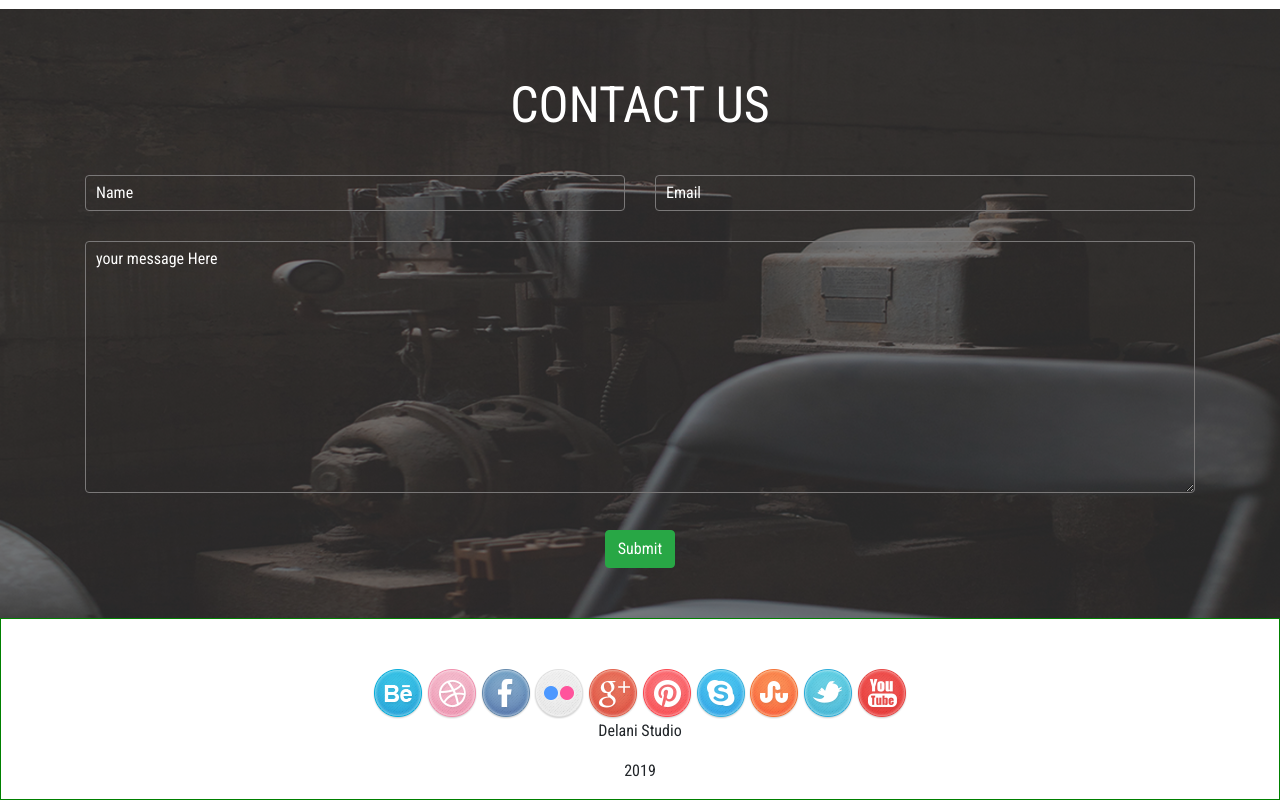
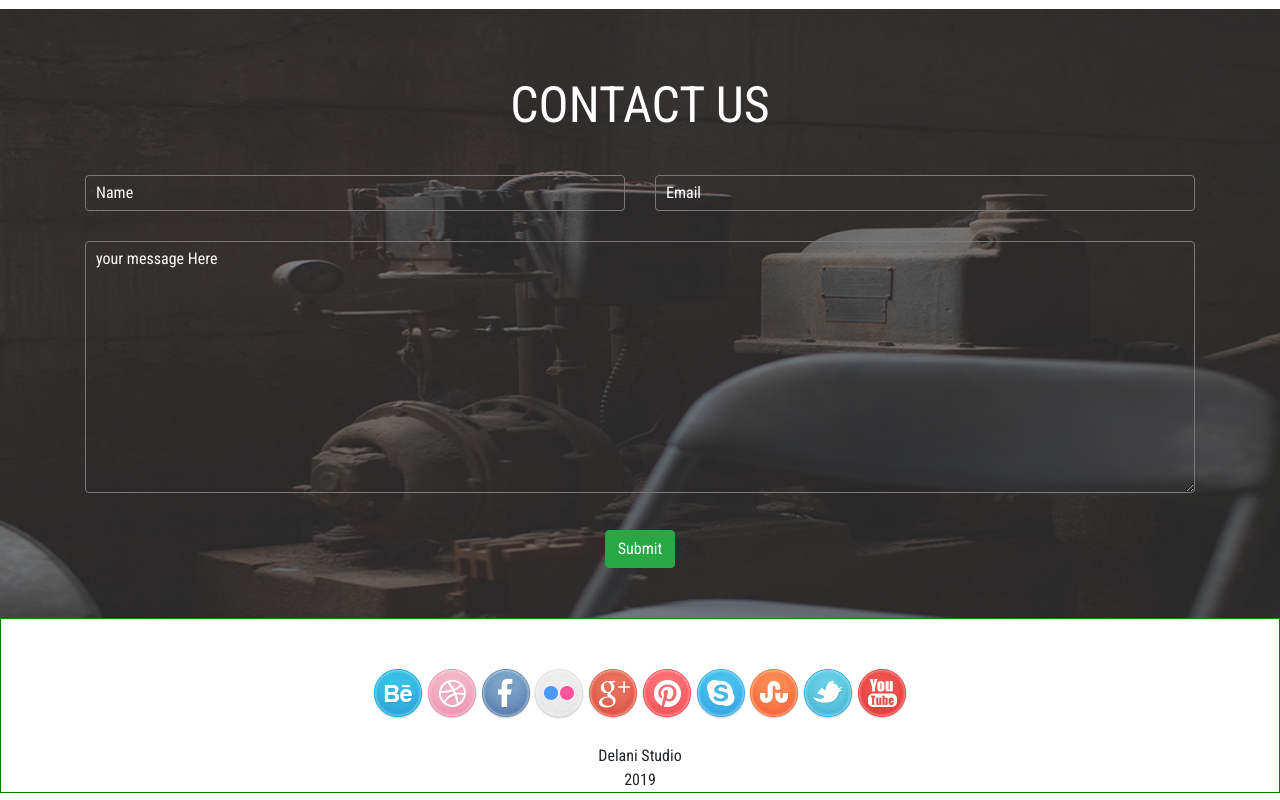
Before and after one commit to igihozo-stella/Delani-studio, a plain HTML site: page index.html in a window 1280 px wide. Shown: the part 2621-3421 px from the top of the page. Drawn offline with nearby package versions, Linux system fonts and the light colour scheme; a script that the page names is missing; files whose address does not match are found by name.

Commit message:
add styles to the copyright and its content.

```diff
--- a/css/styles.css
+++ b/css/styles.css
@@ -99,3 +99,10 @@ form input::placeholder, form textarea{
     padding:50px 0 0 0;
     border:1px solid green;
 }
+.copyright{
+    margin-top: 25px;
+}
+.copyright p {
+    margin:0;
+    padding:0;
+}
```
